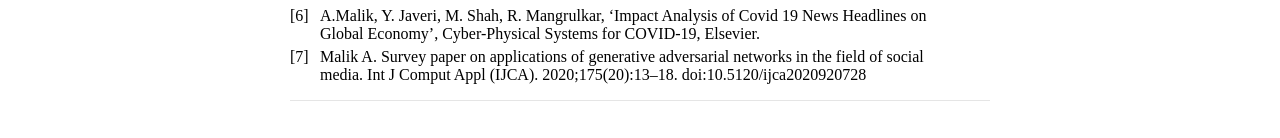
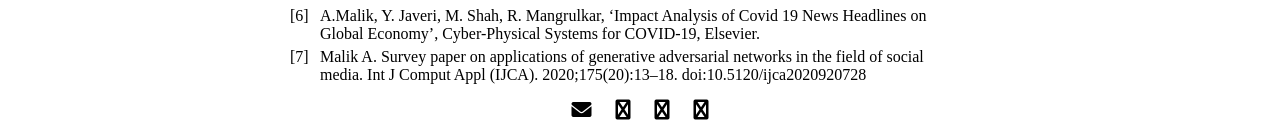
Before and after one commit to ananyamalik/ananyamalik.github.io, a Jekyll site: the page built from index.md, in a window 1280 px wide. Shown: the part 1202-1340 px from the top of the page. Built offline with Jekyll 4.4.1, drawn with Linux system fonts in a browser that asks for light colours; some web fonts are replaced.

Commit message:
added footer + changed font

```diff
--- a/_config.yml
+++ b/_config.yml
@@ -9,8 +9,8 @@
 # tracking_id: #
 
 footer: yes
-# footer_url: "https://github.com/ankitsultana"
-# footer_text: "Page design by Ankit Sultana"
+footer_url: ""
+footer_text: ""
 
 # twitter: yes
 # twitter_username: ananyamalikk
--- a/_layouts/default.html
+++ b/_layouts/default.html
@@ -24,6 +24,7 @@
     <link href='https://fonts.google.com/share?selection.family=Nunito:ital,wght@0,200..1000;1,200..1000' rel='stylesheet' type='text/css'>
     <link rel="alternate" type="application/rss+xml" title="{{ site.title }} RSS" href="/feed.xml" />
     <link rel="stylesheet" href="{{ site.baseurl }}/css/main.css">
+    <link rel="stylesheet" href="https://cdnjs.cloudflare.com/ajax/libs/font-awesome/6.0.0-beta3/css/all.min.css">
     {% if site.favicon %}
         <link rel="icon" type="image/ico" href="{{ site.favicon_location }}">
         <link rel="shortcut-icon" type="image/ico" href="{{ site.favicon_location }}">
@@ -83,10 +84,6 @@
         {% endif %}
                 {{ content }}
                 {% if site.footer == true %}
-                <hr />
-                <p style="text-align: center; margin-bottom: 10px">
-                    <a href="{{ site.footer_url }}" style="color: black"><small>{{ site.footer_text }}</small></a>
-                </p>
                 <div style="text-align: center;">
                     <a href="mailto:malik.ana@northeastern.edu" target="_blank" style="margin: 0 10px; color: black;">
                         <i class="fa fa-envelope" style="font-size: 20px;"></i>
```
